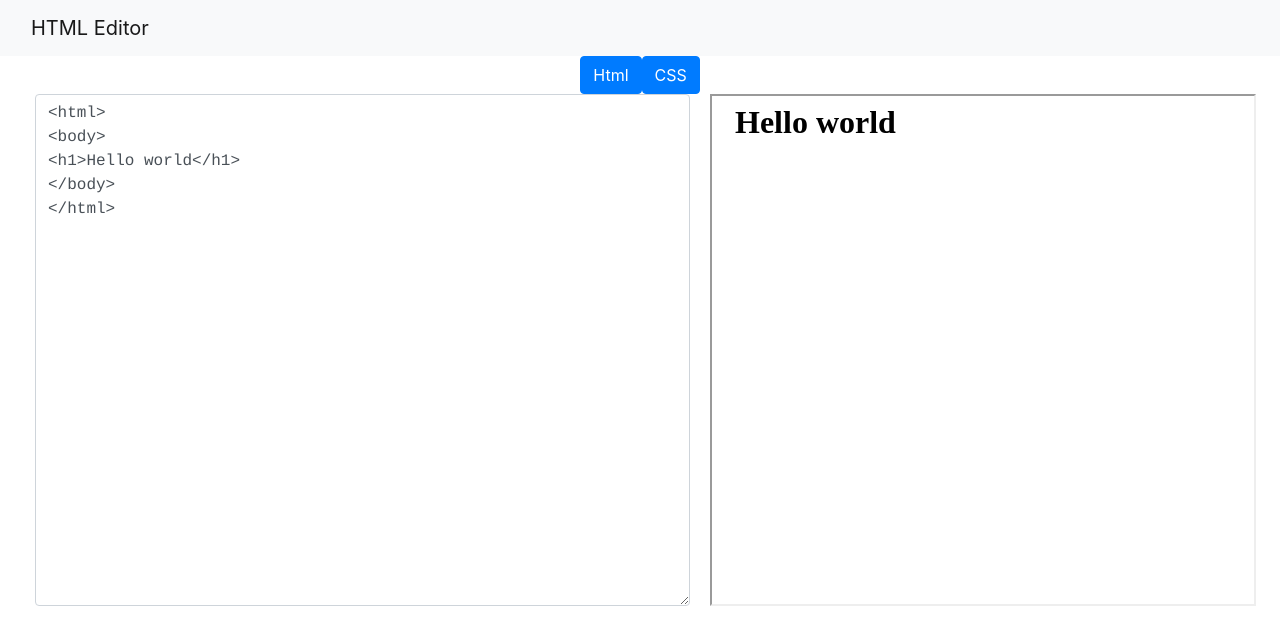
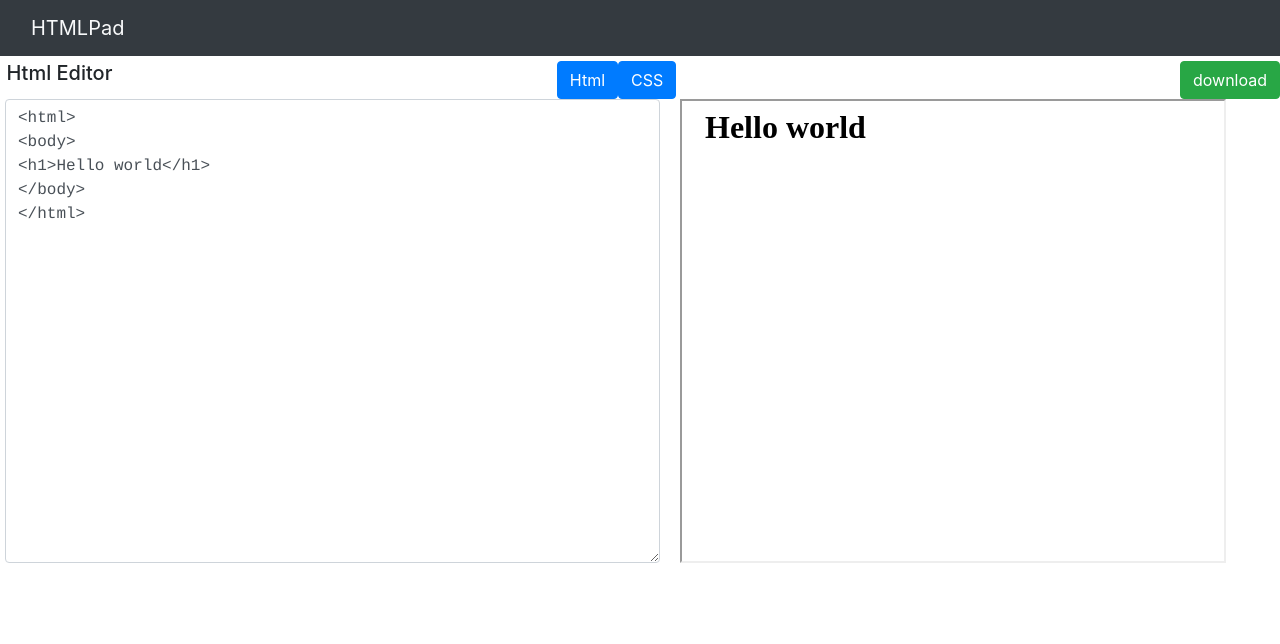
Before and after one commit to Nandhamaddy007/HTMLCodeEditor, a React (Create React App) app in the folder htmlcodeeditor/: page /CodeEditor in a window 1280 px wide. Shown: the top 644 px of the page. Built offline with nearby package versions, Linux system fonts and the light colour scheme.

Commit message:
final load

```diff
--- a/htmlcodeeditor/src/App.css
+++ b/htmlcodeeditor/src/App.css
@@ -1,38 +1,3 @@
-.App {
-  text-align: center;
+.navbar{
+  margin-bottom: 5px;
 }
-
-.App-logo {
-  height: 40vmin;
-  pointer-events: none;
-}
-
-@media (prefers-reduced-motion: no-preference) {
-  .App-logo {
-    animation: App-logo-spin infinite 20s linear;
-  }
-}
-
-.App-header {
-  background-color: #282c34;
-  min-height: 100vh;
-  display: flex;
-  flex-direction: column;
-  align-items: center;
-  justify-content: center;
-  font-size: calc(10px + 2vmin);
-  color: white;
-}
-
-.App-link {
-  color: #61dafb;
-}
-
-@keyframes App-logo-spin {
-  from {
-    transform: rotate(0deg);
-  }
-  to {
-    transform: rotate(360deg);
-  }
-}
--- a/htmlcodeeditor/src/App.js
+++ b/htmlcodeeditor/src/App.js
@@ -10,9 +10,9 @@ import CodeEditor from './CodeEditor'
 function App() {
   return (
     <div className="App">
-    <nav class="navbar navbar-light bg-light">
+    <nav class="navbar navbar-light  bg-dark ">
   <div class="container-fluid">
-    <a class="navbar-brand" href="#">HTML Editor</a>
+    <a class="navbar-brand text-light" href="#">HTMLPad</a>
   </div>
   </nav>
     <Router>
--- a/htmlcodeeditor/src/CodeEditor.css
+++ b/htmlcodeeditor/src/CodeEditor.css
@@ -2,10 +2,10 @@
 textarea {
   width:50%;
   /* float: top; */
-  min-height: 32em;
+  min-height: 29em;
   min-width:40%;
   overflow: scroll;
-  margin-left: 50px;
+  margin-left: 20px;
   display: inline-block;
   background: #f4f4f9;
   outline: none;
@@ -14,10 +14,10 @@ textarea {
 }
 
 iframe {
-  width:20%;
+  width:25%;
   bottom: 0;
   margin-left: 20px;
-  height: 32em;
+  height: 29em;
 }
 
 .tab-align{
@@ -25,3 +25,8 @@ iframe {
   top:17px;
   left:40px;
 }
+h5{
+  width:10%;
+  margin-left: 0.5%;
+  margin-right:33%;
+}
--- a/htmlcodeeditor/src/CodeEditor.js
+++ b/htmlcodeeditor/src/CodeEditor.js
@@ -8,17 +8,37 @@ const [htmlCode ,setHtmlCode]=useState(`<html>
 </html>`);
 const [cssCode ,setcssCode]=useState('');
 const [activeTab, setActiveTab]=useState(1);
+const [fileData, setFileData]=useState('something')
 
 useEffect(()=>{
 edit()
 //console.log(activeTab)
 },[htmlCode,activeTab,cssCode])
+function downloadFile(){
+  var code =document.getElementById("code").contentWindow.document.documentElement.innerHTML
+  //console.log(code)
+  var name=prompt("Please enter the file name...","Htmlcode")
+  name=name===null?"Htmlcode":name
+  var  temp="<!DOCTYPE html><html>"+ code+"</html>"
+  //console.log(temp)
+  var element = document.createElement('a');
+  element.setAttribute('href', 'data:html;charset=utf-8,' + encodeURIComponent(temp));
+  element.setAttribute('download', name+".html");
 
+  element.style.display = 'none';
+  document.body.appendChild(element);
+
+  element.click();
+
+  document.body.removeChild(element);
+}
 return(
   <div id="main">
+  {activeTab===1?<h5 className="float-left">Html Editor</h5>:<h5 className="float-left">
+  Css Editor</h5>}
   <div className="btn btn-primary" onClick={()=>setActiveTab(1)}>Html</div>
   <div className="btn btn-primary" onClick={()=>setActiveTab(2)}>CSS</div>
-
+  <span className="btn btn-success float-right" onClick={downloadFile}>download</span>
   <div className="row align-items-start">
 
   {activeTab===1?<textarea className="form-control col-md-6" id="htmleditor" value={htmlCode} onChange={
@@ -30,14 +50,12 @@ return(
   <iframe id="code" className="col-md-5" title="preview"></iframe>
   </div>
   </div>
-
 )
-
-
 
 function edit(){
   var code = document.getElementById("code").contentWindow.document;
   var temp=`<style> ${cssCode}</style>`
+  setFileData(htmlCode+temp)
     code.open();
 code.writeln(htmlCode+temp);
 code.close();
```
